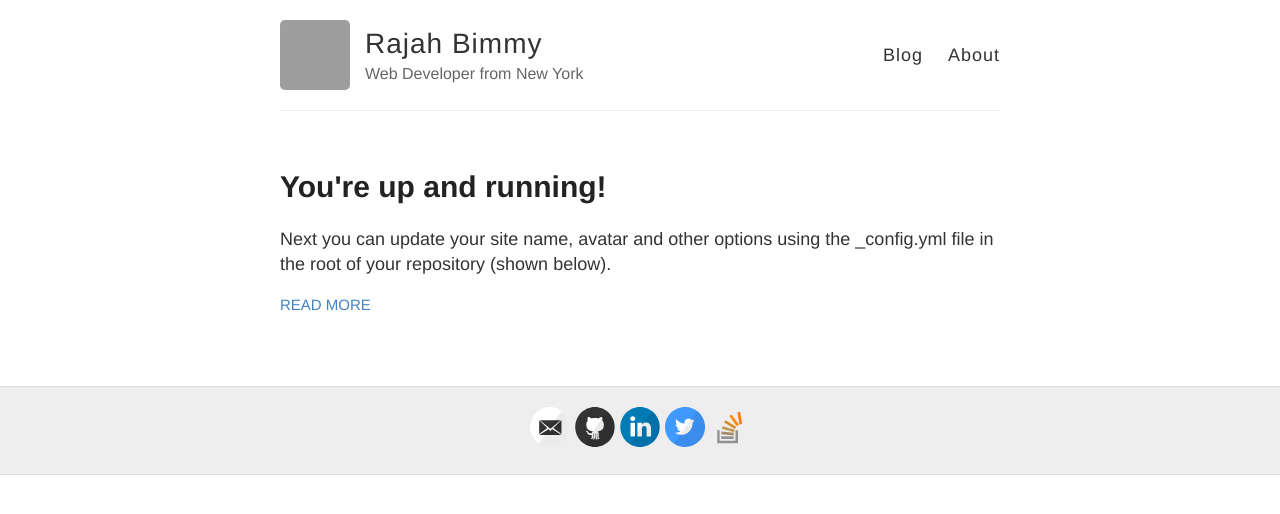
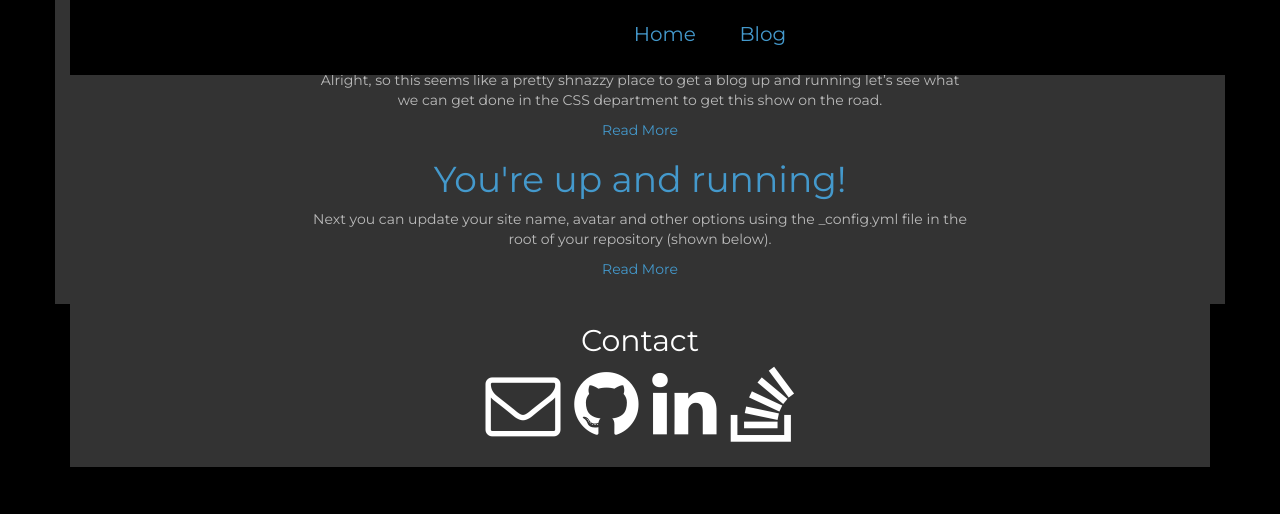
Before and after one commit to dns-mcdaid/dns-mcdaid.github.io, a Jekyll site: the page built from blog/index.html, in a window 1280 px wide. Shown: the top 514 px of the page. Built offline with Jekyll 4.4.1, drawn with Linux system fonts in a browser that asks for light colours; nearby versions of some CDN libraries; Markdown is read by kramdown in place of the engine named in the settings; grey boxes are pictures that could not be loaded.

Commit message:
Add jekyll. Break literally everything.

```diff
--- a/_includes/svg-icons.html
+++ b/_includes/svg-icons.html
@@ -1,13 +1,13 @@
 {% if site.footer-links.dribbble %}<a href="https://dribbble.com/{{ site.footer-links.dribbble }}"><i class="svg-icon dribbble"></i></a>{% endif %}
-{% if site.footer-links.email %}<a href="mailto:{{ site.footer-links.email }}"><i class="svg-icon email"></i></a>{% endif %}
+{% if site.footer-links.email %}<a href="mailto:{{ site.footer-links.email }}"><i class="fa fa-envelope-o fa-5x"></i></a>{% endif %}
 {% if site.footer-links.facebook %}<a href="https://www.facebook.com/{{ site.footer-links.facebook }}"><i class="svg-icon facebook"></i></a>{% endif %}
 {% if site.footer-links.flickr %}<a href="https://www.flickr.com/{{ site.footer-links.flickr }}"><i class="svg-icon flickr"></i></a>{% endif %}
-{% if site.footer-links.github %}<a href="https://github.com/{{ site.footer-links.github }}"><i class="svg-icon github"></i></a>{% endif %}
+{% if site.footer-links.github %}<a href="https://github.com/{{ site.footer-links.github }}"><i class="fa fa-github fa-5x"></i></a>{% endif %}
 {% if site.footer-links.instagram %}<a href="https://instagram.com/{{ site.footer-links.instagram }}"><i class="svg-icon instagram"></i></a>{% endif %}
-{% if site.footer-links.linkedin %}<a href="https://www.linkedin.com/in/{{ site.footer-links.linkedin }}"><i class="svg-icon linkedin"></i></a>{% endif %}
+{% if site.footer-links.linkedin %}<a href="https://www.linkedin.com/in/{{ site.footer-links.linkedin }}"><i class="fa fa-linkedin fa-5x"></i></a>{% endif %}
 {% if site.footer-links.pinterest %}<a href="https://www.pinterest.com/{{ site.footer-links.pinterest }}"><i class="svg-icon pinterest"></i></a>{% endif %}
 {% if site.footer-links.rss %}<a href="{{ site.baseurl }}/feed.xml"><i class="svg-icon rss"></i></a>{% endif %}
 {% if site.footer-links.twitter %}<a href="https://www.twitter.com/{{ site.footer-links.twitter }}"><i class="svg-icon twitter"></i></a>{% endif %}
-{% if site.footer-links.stackoverflow %}<a href="http://stackoverflow.com/{{ site.footer-links.stackoverflow }}"><i class="svg-icon stackoverflow"></i></a>{% endif %}
+{% if site.footer-links.stackoverflow %}<a href="http://stackoverflow.com/{{ site.footer-links.stackoverflow }}"><i class="fa fa-stack-overflow fa-5x"></i></a>{% endif %}
 {% if site.footer-links.youtube %}<a href="https://youtube.com/{{ site.footer-links.youtube }}"><i class="svg-icon youtube"></i></a>{% endif %}
 {% if site.footer-links.googleplus %}<a href="https://plus.google.com/{{ site.footer-links.googleplus }}"><i class="svg-icon googleplus"></i></a>{% endif %}
--- a/_layouts/default.html
+++ b/_layouts/default.html
@@ -9,8 +9,30 @@
       <script src="http://html5shiv.googlecode.com/svn/trunk/html5.js"></script>
     <![endif]-->
 
+    <!--
     <link rel="stylesheet" type="text/css" href="{{ site.baseurl }}/style.css" />
     <link rel="alternate" type="application/rss+xml" title="{{ site.name }} - {{ site.description }}" href="{{ site.baseurl }}/feed.xml" />
+    -->
+    <link rel="stylesheet" href="../stylesheets/blogStyle.css">
+    <script src="https://ajax.googleapis.com/ajax/libs/jquery/2.2.0/jquery.min.js"></script>
+
+		<!-- Latest compiled and minified CSS -->
+		<link rel="stylesheet" href="https://maxcdn.bootstrapcdn.com/bootstrap/3.3.6/css/bootstrap.min.css" integrity="sha384-1q8mTJOASx8j1Au+a5WDVnPi2lkFfwwEAa8hDDdjZlpLegxhjVME1fgjWPGmkzs7" crossorigin="anonymous">
+
+		<!-- Optional theme -->
+		<link rel="stylesheet" href="https://maxcdn.bootstrapcdn.com/bootstrap/3.3.6/css/bootstrap-theme.min.css" integrity="sha384-fLW2N01lMqjakBkx3l/M9EahuwpSfeNvV63J5ezn3uZzapT0u7EYsXMjQV+0En5r" crossorigin="anonymous">
+
+		<!-- Latest compiled and minified JavaScript -->
+		<script src="https://maxcdn.bootstrapcdn.com/bootstrap/3.3.6/js/bootstrap.min.js" integrity="sha384-0mSbJDEHialfmuBBQP6A4Qrprq5OVfW37PRR3j5ELqxss1yVqOtnepnHVP9aJ7xS" crossorigin="anonymous"></script>
+
+		<link rel="stylesheet" href="https://maxcdn.bootstrapcdn.com/font-awesome/4.5.0/css/font-awesome.min.css">
+		<link href='https://fonts.googleapis.com/css?family=Montserrat:400,700' rel='stylesheet' type='text/css'>
+		<link rel="icon" type="image/png" href="../images/favicon-32x32.png" sizes="32x32" />
+		<link rel="icon" type="image/png" href="../images/favicon-16x16.png" sizes="16x16" />
+    <link rel="stylesheet" href="../stylesheets/mainStyle.css">
+		<script src="../javascript/siteScript.js"></script>
+		<script src="../javascript/keypress-2.1.3.min.js"></script>
+
 
     <!-- Created with Jekyll Now - http://github.com/barryclark/jekyll-now -->
   </head>
@@ -19,16 +41,20 @@
     <div class="wrapper-masthead">
       <div class="container">
         <header class="masthead clearfix">
+        <!--
           <a href="{{ site.baseurl }}/" class="site-avatar"><img src="{{ site.avatar }}" /></a>
 
           <div class="site-info">
             <h1 class="site-name"><a href="{{ site.baseurl }}/">{{ site.name }}</a></h1>
             <p class="site-description">{{ site.description }}</p>
           </div>
+        -->
 
           <nav>
-            <a href="{{ site.baseurl }}/">Blog</a>
-            <a href="{{ site.baseurl }}/about">About</a>
+            <ul>
+              <li><a href="{{ site.baseurl }}/">Home</a></li>
+              <li><a href="{{ site.baseurl }}/blog">Blog</a></li>
+            </ul>
           </nav>
         </header>
       </div>
@@ -41,6 +67,7 @@
     <div class="wrapper-footer">
       <div class="container">
         <footer class="footer">
+          <h2>Contact</h2>
           {% include svg-icons.html %}
         </footer>
       </div>
--- /dev/null
+++ b/_posts/2016-01-28-Getting-Started.md
@@ -0,0 +1,6 @@
+---
+layout: post
+title: Getting Started
+---
+
+Alright, so this seems like a pretty shnazzy place to get a blog up and running let's see what we can get done in the CSS department to get this show on the road.
--- a/style.scss
+++ /dev/null
@@ -1,289 +0,0 @@
----
----
-
-//
-// IMPORTS
-//
-
-@import "reset";
-@import "variables";
-// Syntax highlighting @import is at the bottom of this file
-
-/**************/
-/* BASE RULES */
-/**************/
-
-html {
-  font-size: 100%;
-}
-
-body {
-	background: $white;
-  font: 18px/1.4 $helvetica;
-  color: $darkGray;
-}
-
-.container {
-  margin: 0 auto;
-  max-width: 740px;
-  padding: 0 10px;
-  width: 100%;
-}
-
-h1, h2, h3, h4, h5, h6 {
-  font-family: $helveticaNeue;
-  color: $darkerGray;
-  font-weight: bold;
-
-  line-height: 1.7;
-  margin: 1em 0 15px;
-  padding: 0;
-
-  @include mobile {
-    line-height: 1.4;
-  }
-}
-
-h1 {
-  font-size: 30px;
-  a {
-    color: inherit;
-  }
-}
-
-h2 {
-  font-size: 24px;
-}
-
-h3 {
-  font-size: 20px;
-}
-
-h4 {
-  font-size: 18px;
-  color: $gray;
-}
-
-p {
-  margin: 15px 0;
-}
-
-a {
-  color: $blue;
-  text-decoration: none;
-	cursor: pointer;
-  &:hover, &:active {
-    color: $blue;
-  }
-}
-
-ul, ol {
-  margin: 15px 0;
-  padding-left: 30px;
-}
-
-ul {
-  list-style-type: disc;
-}
-
-ol {
-  list-style-type: decimal;
-}
-
-ol ul, ul ol, ul ul, ol ol {
-  margin: 0;
-}
-
-ul ul, ol ul {
-  list-style-type: circle;
-}
-
-em, i {
-  font-style: italic;
-}
-
-strong, b {
-  font-weight: bold;
-}
-
-img {
-  max-width: 100%;
-}
-
-// Fixes images in popup boxes from Google Translate
-.gmnoprint img {
-  max-width: none;
-}
-
-.date {
-  font-style: italic;
-  color: $gray;
-}
-
-// Specify the color of the selection
-::-moz-selection {
-  color: $black;
-  background: $lightGray;
-}
-::selection {
-  color: $black;
-  background: $lightGray;
-}
-
-// Nicolas Gallagher's micro clearfix hack
-// http://nicolasgallagher.com/micro-clearfix-hack/
-.clearfix:before,
-.clearfix:after {
-    content: " ";
-    display: table;
-}
-
-.clearfix:after {
-    clear: both;
-}
-
-/*********************/
-/* LAYOUT / SECTIONS */
-/*********************/
-
-//
-// .masthead
-//
-
-.wrapper-masthead {
-  margin-bottom: 50px;
-}
-
-.masthead {
-  padding: 20px 0;
-  border-bottom: 1px solid $lightGray;
-
-  @include mobile {
-    text-align: center;
-  }
-}
-
-.site-avatar {
-  float: left;
-  width: 70px;
-  height: 70px;
-  margin-right: 15px;
-
-  @include mobile {
-    float: none;
-    display: block;
-    margin: 0 auto;
-  }
-
-  img {
-    border-radius: 5px;
-  }
-}
-
-.site-info {
-  float: left;
-
-  @include mobile {
-    float: none;
-    display: block;
-    margin: 0 auto;
-  }
-}
-
-.site-name {
-  margin: 0;
-  color: $darkGray;
-  cursor: pointer;
-  font-family: $helveticaNeue;
-  font-weight: 300;
-  font-size: 28px;
-  letter-spacing: 1px;
-}
-
-.site-description {
-  margin: -5px 0 0 0;
-  color: $gray;
-  font-size: 16px;
-
-  @include mobile {
-    margin: 3px 0;
-  }
-}
-
-nav {
-  float: right;
-  margin-top: 23px; // @TODO: Vertically middle align
-  font-family: $helveticaNeue;
-  font-size: 18px;
-
-  @include mobile {
-    float: none;
-    margin-top: 9px;
-    display: block;
-    font-size: 16px;
-  }
-
-  a {
-    margin-left: 20px;
-    color: $darkGray;
-    text-align: right;
-    font-weight: 300;
-    letter-spacing: 1px;
-
-    @include mobile {
-      margin: 0 10px;
-      color: $blue;
-    }
-  }
-}
-
-//
-// .main
-//
-
-.posts > .post {
-  padding-bottom: 2em;
-  border-bottom: 1px solid $lightGray;
-}
-
-.posts > .post:last-child {
-  padding-bottom: 1em;
-  border-bottom: none;
-}
-
-.post {
-  blockquote {
-    margin: 1.8em .8em;
-    border-left: 2px solid $gray;
-    padding: 0.1em 1em;
-    color: $gray;
-    font-size: 22px;
-    font-style: italic;
-  }
-
-  .comments {
-    margin-top: 10px;
-  }
-
-  .read-more {
-    text-transform: uppercase;
-    font-size: 15px;
-  }
-}
-
-.wrapper-footer {
-  margin-top: 50px;
-  border-top: 1px solid #ddd;
-  border-bottom: 1px solid #ddd;
-  background-color: $lightGray;
-}
-
-footer {
-  padding: 20px 0;
-  text-align: center;
-}
-
-// Settled on moving the import of syntax highlighting to the bottom of the CSS
-// ... Otherwise it really bloats up the top of the CSS file and makes it difficult to find the start
-@import "highlights";
-@import "svg-icons";
--- /dev/null
+++ b/stylesheets/blogStyle.css
@@ -0,0 +1,7 @@
+body
+{
+	background-color: #000;
+	color: #bbb;
+	font-family: 'Montserrat', sans-serif;
+	text-align: center;
+}
--- a/stylesheets/siteStyle.css
+++ b/stylesheets/mainStyle.css
@@ -55,7 +55,7 @@ img
 	box-shadow: 0 12px 50px 2px black;
 }
 
-#header
+nav
 {
 	position:fixed;
 	height: 75px;
@@ -64,7 +64,7 @@ img
 	z-index: 5000;
 }
 
-#header ul
+nav ul
 {
 	list-style-type: none;
   margin: 0;
@@ -73,14 +73,14 @@ img
 	background-color: #000;
 }
 
-#header li
+nav li
 {
 	display: inline-block;
 	padding: 20px;
 	font-size: 20px;
 }
 
-#container
+#main, .footer
 {
 	background-color: #333;
 	padding-left: 20%;
```
Also changed, not shown: 404.md (deleted, +0 -8 lines), about.md (deleted, +0 -15 lines), index.html (+3 -51 lines).
